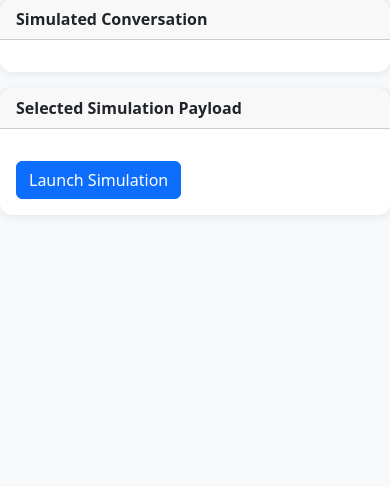
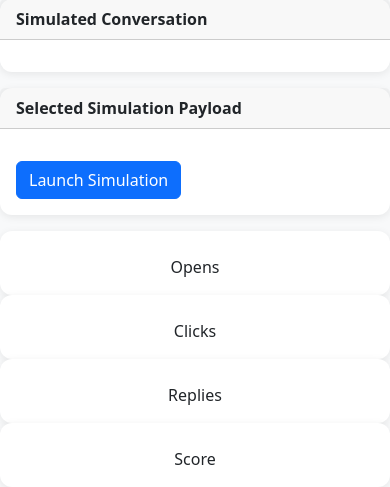
Before and after one commit to PrashantKrCS/PromptSpy-Lab, a Flask app: template templates/dashboard.html in a window 390 px wide. Shown: the part 446-933 px from the top of the page. Before the commit the page ends 645 px from the top, so only its background shows below. Run offline with Flask 3, Linux system fonts and the light colour scheme; the template is opened without the code that fills it, so the values that code supplies are empty.

Commit message:
Update dashboard.html

```diff
--- a/templates/dashboard.html
+++ b/templates/dashboard.html
@@ -92,5 +92,45 @@
         </div>
     </div>
 
+<div class="row mt-3">
+
+  <div class="col-md-3">
+    <div class="card text-center">
+      <div class="card-body">
+        <h2>{{ telemetry.opens }}</h2>
+        Opens
+      </div>
+    </div>
+  </div>
+
+  <div class="col-md-3">
+    <div class="card text-center">
+      <div class="card-body">
+        <h2>{{ telemetry.clicks }}</h2>
+        Clicks
+      </div>
+    </div>
+  </div>
+
+  <div class="col-md-3">
+    <div class="card text-center">
+      <div class="card-body">
+        <h2>{{ telemetry.replies }}</h2>
+        Replies
+      </div>
+    </div>
+  </div>
+
+  <div class="col-md-3">
+    <div class="card text-center">
+      <div class="card-body">
+        <h2>{{ telemetry.score() }}</h2>
+        Score
+      </div>
+    </div>
+  </div>
+
+</div>
+
 </body>
 </html>
```
